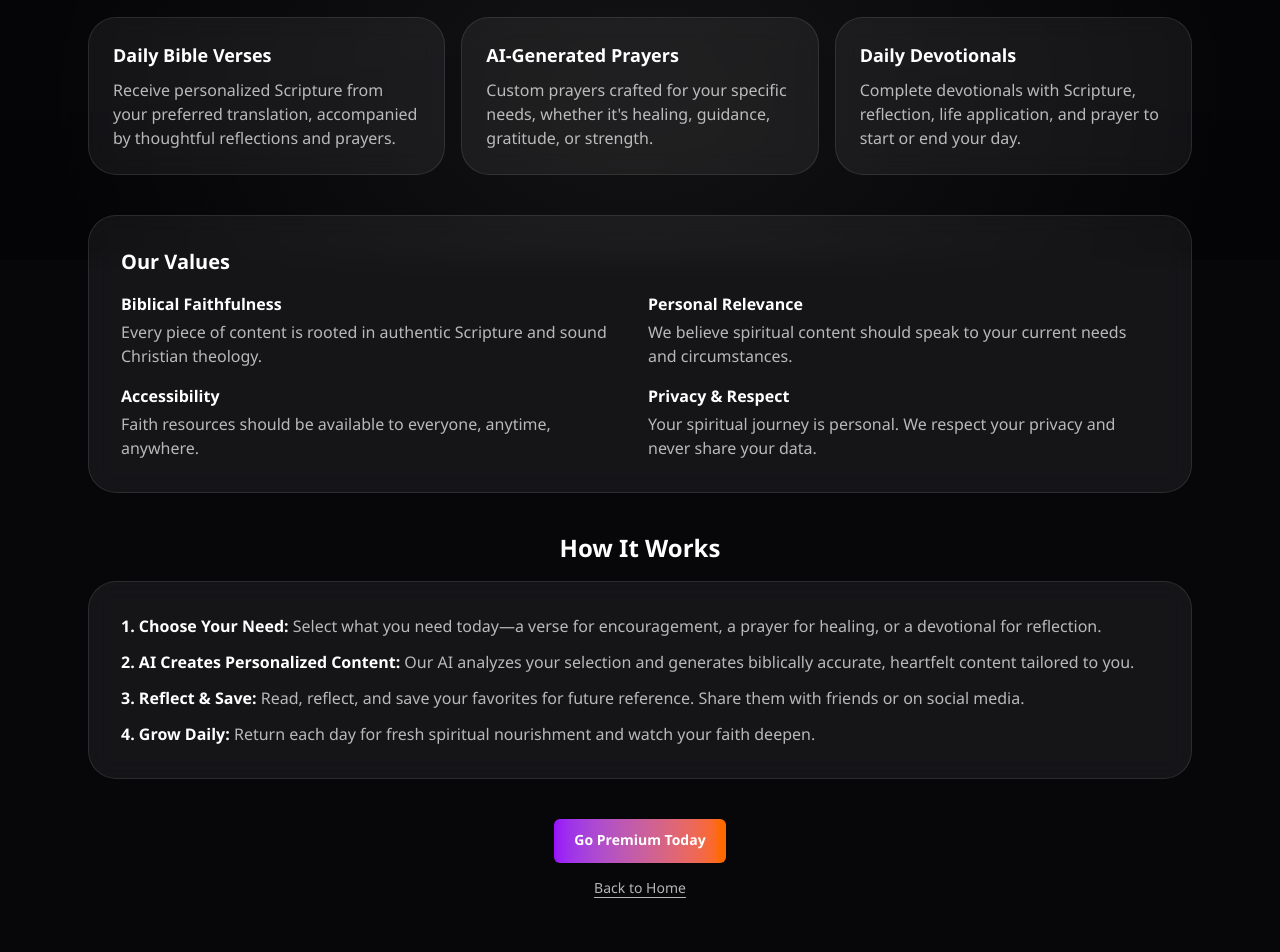
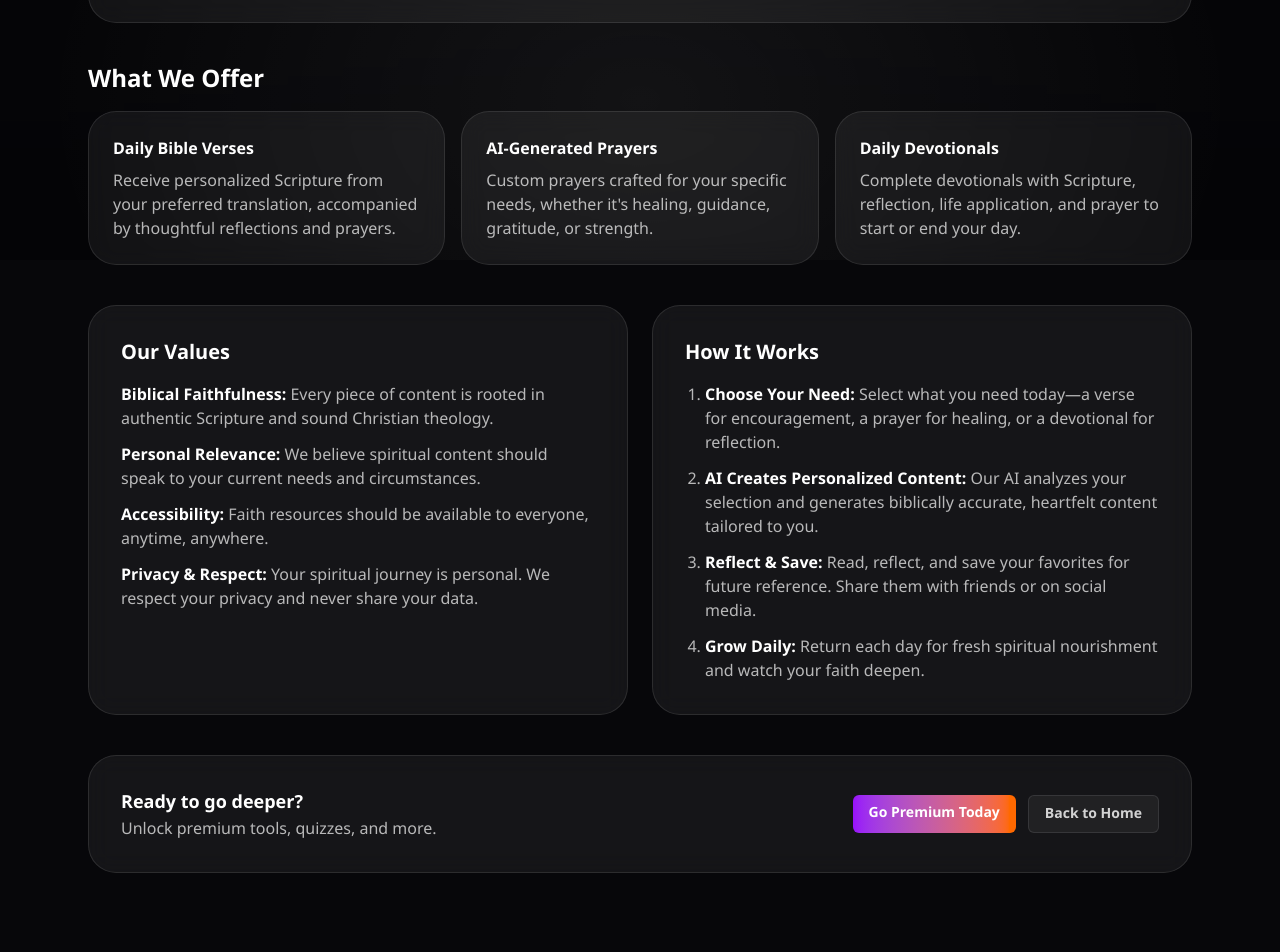
Before and after one commit to Tunjilor/faithcompanionai, a Next.js app: page /about in a window 1280 px wide. Shown: the part 540-1492 px from the top of the page. Built offline with nearby package versions, Linux system fonts and the light colour scheme.

Commit message:
Update page.tsx

```diff
--- a/src/app/about/page.tsx
+++ b/src/app/about/page.tsx
@@ -4,19 +4,19 @@ import Link from "next/link";
 export const metadata: Metadata = {
   title: "About",
   description:
-    "Learn about Faith Companion AI—your personal spiritual companion powered by AI and grounded in Scripture.",
+    "Learn about Faith Companion AI — an AI-powered spiritual companion grounded in Scripture.",
   alternates: { canonical: "/about" },
 };
 
 export default function AboutPage() {
   return (
-    <main className="space-y-10">
+    <div className="space-y-10">
       {/* Hero */}
-      <section className="text-center space-y-3">
-        <h1 className="text-4xl font-extrabold text-white">
-          About <span className="bg-gradient-to-r from-purple-500 to-orange-400 bg-clip-text text-transparent">Faith Companion AI</span>
+      <section className="fc-surface p-8 md:p-10">
+        <h1 className="text-4xl font-extrabold text-white md:text-5xl">
+          About Faith Companion AI
         </h1>
-        <p className="text-white/70 max-w-2xl mx-auto">
+        <p className="mt-3 text-lg text-white/70">
           Your personal spiritual companion, powered by AI and grounded in Scripture
         </p>
       </section>
@@ -25,103 +25,117 @@ export default function AboutPage() {
       <section className="fc-surface p-6 md:p-8">
         <h2 className="text-xl font-bold text-white">Our Mission</h2>
         <p className="mt-3 text-white/70 leading-relaxed">
-          Faith Companion AI exists to help believers deepen their relationship with God through daily spiritual
-          practices. We combine the timeless wisdom of Scripture with modern AI technology to provide personalized
-          prayers, Bible verses, and devotionals that speak directly to your heart and circumstances.
+          Faith Companion AI exists to help believers deepen their relationship with God
+          through daily spiritual practices. We combine the timeless wisdom of Scripture
+          with modern AI technology to provide personalized prayers, Bible verses, and
+          devotionals that speak directly to your heart and circumstances.
         </p>
         <p className="mt-4 text-white/70 leading-relaxed">
-          Our goal is to make daily spiritual nourishment accessible, meaningful, and personal for every believer,
-          wherever they are in their faith journey.
+          Our goal is to make daily spiritual nourishment accessible, meaningful, and
+          personal for every believer, wherever they are in their faith journey.
         </p>
       </section>
 
       {/* What we offer */}
       <section className="space-y-4">
-        <h2 className="text-2xl font-extrabold text-white text-center">What We Offer</h2>
+        <h2 className="text-2xl font-bold text-white">What We Offer</h2>
 
         <div className="grid gap-4 md:grid-cols-3">
           <div className="fc-surface p-6">
-            <div className="text-lg font-bold text-white">Daily Bible Verses</div>
+            <h3 className="font-semibold text-white">Daily Bible Verses</h3>
             <p className="mt-2 text-white/70">
-              Receive personalized Scripture from your preferred translation, accompanied by thoughtful reflections and prayers.
+              Receive personalized Scripture from your preferred translation, accompanied
+              by thoughtful reflections and prayers.
             </p>
           </div>
 
           <div className="fc-surface p-6">
-            <div className="text-lg font-bold text-white">AI-Generated Prayers</div>
+            <h3 className="font-semibold text-white">AI-Generated Prayers</h3>
             <p className="mt-2 text-white/70">
-              Custom prayers crafted for your specific needs, whether it&apos;s healing, guidance, gratitude, or strength.
+              Custom prayers crafted for your specific needs, whether it's healing,
+              guidance, gratitude, or strength.
             </p>
           </div>
 
           <div className="fc-surface p-6">
-            <div className="text-lg font-bold text-white">Daily Devotionals</div>
+            <h3 className="font-semibold text-white">Daily Devotionals</h3>
             <p className="mt-2 text-white/70">
-              Complete devotionals with Scripture, reflection, life application, and prayer to start or end your day.
+              Complete devotionals with Scripture, reflection, life application, and
+              prayer to start or end your day.
             </p>
           </div>
         </div>
       </section>
 
-      {/* Values */}
-      <section className="fc-surface p-6 md:p-8">
-        <h2 className="text-xl font-bold text-white">Our Values</h2>
-        <div className="mt-4 grid gap-4 md:grid-cols-2">
-          <div>
-            <div className="font-semibold text-white">Biblical Faithfulness</div>
-            <p className="mt-1 text-white/70">
+      {/* Values + How it works */}
+      <section className="grid gap-6 md:grid-cols-2">
+        <div className="fc-surface p-6 md:p-8">
+          <h2 className="text-xl font-bold text-white">Our Values</h2>
+          <ul className="mt-4 space-y-3 text-white/70">
+            <li>
+              <span className="font-semibold text-white">Biblical Faithfulness:</span>{" "}
               Every piece of content is rooted in authentic Scripture and sound Christian theology.
-            </p>
-          </div>
-          <div>
-            <div className="font-semibold text-white">Personal Relevance</div>
-            <p className="mt-1 text-white/70">
+            </li>
+            <li>
+              <span className="font-semibold text-white">Personal Relevance:</span>{" "}
               We believe spiritual content should speak to your current needs and circumstances.
-            </p>
-          </div>
-          <div>
-            <div className="font-semibold text-white">Accessibility</div>
-            <p className="mt-1 text-white/70">
+            </li>
+            <li>
+              <span className="font-semibold text-white">Accessibility:</span>{" "}
               Faith resources should be available to everyone, anytime, anywhere.
-            </p>
-          </div>
-          <div>
-            <div className="font-semibold text-white">Privacy &amp; Respect</div>
-            <p className="mt-1 text-white/70">
+            </li>
+            <li>
+              <span className="font-semibold text-white">Privacy & Respect:</span>{" "}
               Your spiritual journey is personal. We respect your privacy and never share your data.
-            </p>
-          </div>
+            </li>
+          </ul>
         </div>
-      </section>
-
-      {/* How it works */}
-      <section className="space-y-4">
-        <h2 className="text-2xl font-extrabold text-white text-center">How It Works</h2>
 
         <div className="fc-surface p-6 md:p-8">
-          <ol className="space-y-3 text-white/70">
-            <li><span className="font-semibold text-white">1. Choose Your Need:</span> Select what you need today—a verse for encouragement, a prayer for healing, or a devotional for reflection.</li>
-            <li><span className="font-semibold text-white">2. AI Creates Personalized Content:</span> Our AI analyzes your selection and generates biblically accurate, heartfelt content tailored to you.</li>
-            <li><span className="font-semibold text-white">3. Reflect &amp; Save:</span> Read, reflect, and save your favorites for future reference. Share them with friends or on social media.</li>
-            <li><span className="font-semibold text-white">4. Grow Daily:</span> Return each day for fresh spiritual nourishment and watch your faith deepen.</li>
+          <h2 className="text-xl font-bold text-white">How It Works</h2>
+          <ol className="mt-4 space-y-3 text-white/70 list-decimal pl-5">
+            <li>
+              <span className="font-semibold text-white">Choose Your Need:</span>{" "}
+              Select what you need today—a verse for encouragement, a prayer for healing, or a devotional for reflection.
+            </li>
+            <li>
+              <span className="font-semibold text-white">AI Creates Personalized Content:</span>{" "}
+              Our AI analyzes your selection and generates biblically accurate, heartfelt content tailored to you.
+            </li>
+            <li>
+              <span className="font-semibold text-white">Reflect & Save:</span>{" "}
+              Read, reflect, and save your favorites for future reference. Share them with friends or on social media.
+            </li>
+            <li>
+              <span className="font-semibold text-white">Grow Daily:</span>{" "}
+              Return each day for fresh spiritual nourishment and watch your faith deepen.
+            </li>
           </ol>
         </div>
       </section>
 
       {/* CTA */}
-      <section className="text-center space-y-3 pb-4">
-        <Link
-          href="/pricing"
-          className="inline-flex items-center justify-center rounded-md bg-gradient-to-r from-purple-600 to-orange-500 px-5 py-3 text-sm font-semibold text-white hover:opacity-95"
-        >
-          Go Premium Today
-        </Link>
+      <section className="fc-surface p-6 md:p-8 flex flex-col gap-4 md:flex-row md:items-center md:justify-between">
         <div>
-          <Link href="/" className="text-sm text-white/70 underline underline-offset-4 hover:text-white">
+          <div className="text-lg font-semibold text-white">Ready to go deeper?</div>
+          <div className="text-white/70">Unlock premium tools, quizzes, and more.</div>
+        </div>
+
+        <div className="flex gap-3">
+          <Link
+            href="/pricing"
+            className="rounded-md bg-gradient-to-r from-purple-600 to-orange-500 px-4 py-2 text-sm font-semibold text-white hover:opacity-95"
+          >
+            Go Premium Today
+          </Link>
+          <Link
+            href="/"
+            className="rounded-md border border-white/10 bg-white/5 px-4 py-2 text-sm font-semibold text-white/80 hover:bg-white/10 hover:text-white"
+          >
             Back to Home
           </Link>
         </div>
       </section>
-    </main>
+    </div>
   );
 }
```
